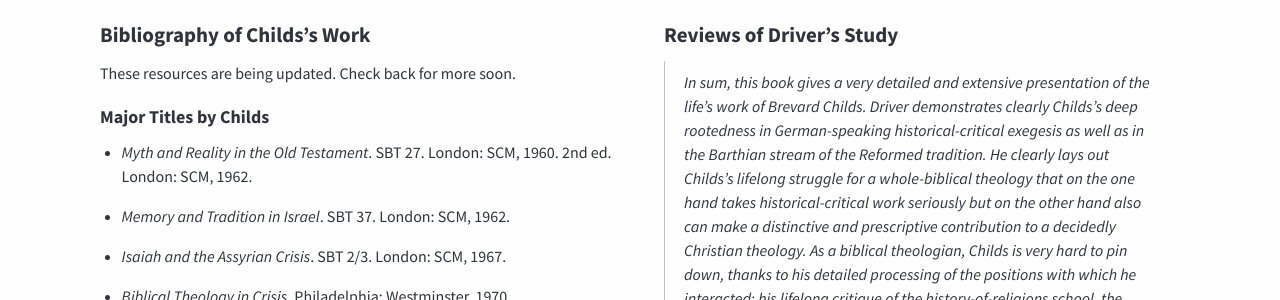
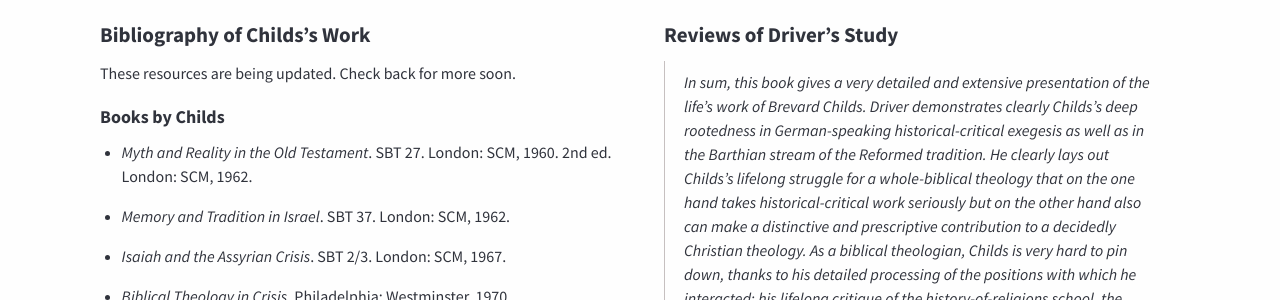
Before and after one commit to danieldriver/danieldriver.github.io, a Jekyll site: the page built from bsc/index.html, in a window 1280 px wide. Shown: the part 794-1094 px from the top of the page. Built offline with Jekyll 4.4.1, drawn with Linux system fonts in a browser that asks for light colours.

Commit message:
shorten a header on /bsc/

```diff
--- a/bsc/index.html
+++ b/bsc/index.html
@@ -44,7 +44,7 @@ subhead: Forschungen zum Alten Testament II/46. Mohr Siebeck, 2010. Repr. Baker
 		<div class="small-12 medium-6 large-6 columns">
 			<h3>Bibliography of Childs&#8217;s Work</h3>
 			<p>These resources are being updated. Check back for more soon.</p>
-			<h4>Major Titles by Childs</h4>
+			<h4>Books by Childs</h4>
 			<ul>
 				<li><em>Myth and Reality in the Old Testament</em>. SBT 27. London: SCM, 1960. 2nd ed. London: SCM, 1962.</li>
 				<li><em>Memory and Tradition in Israel</em>. SBT 37. London: SCM, 1962.</li>
```
